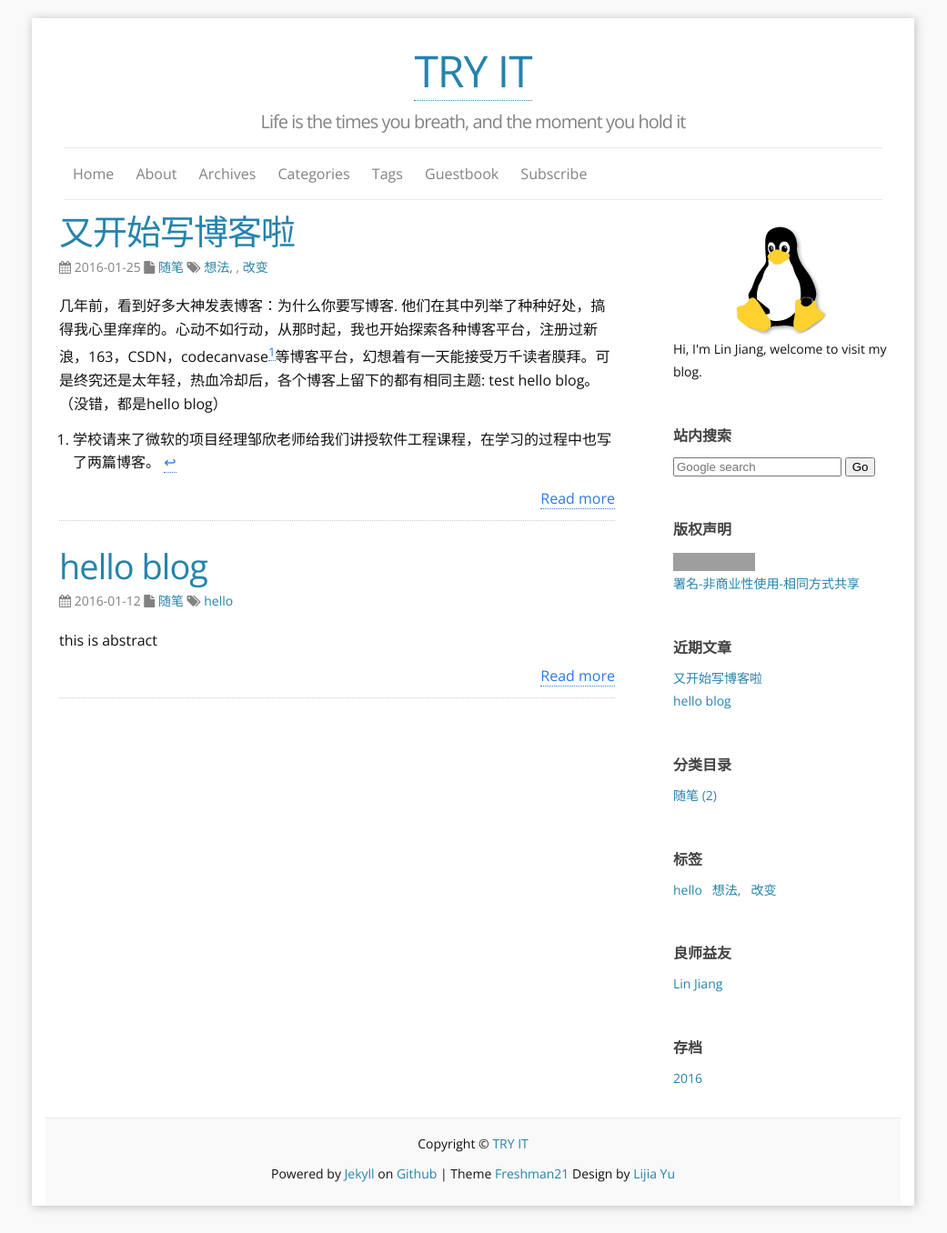
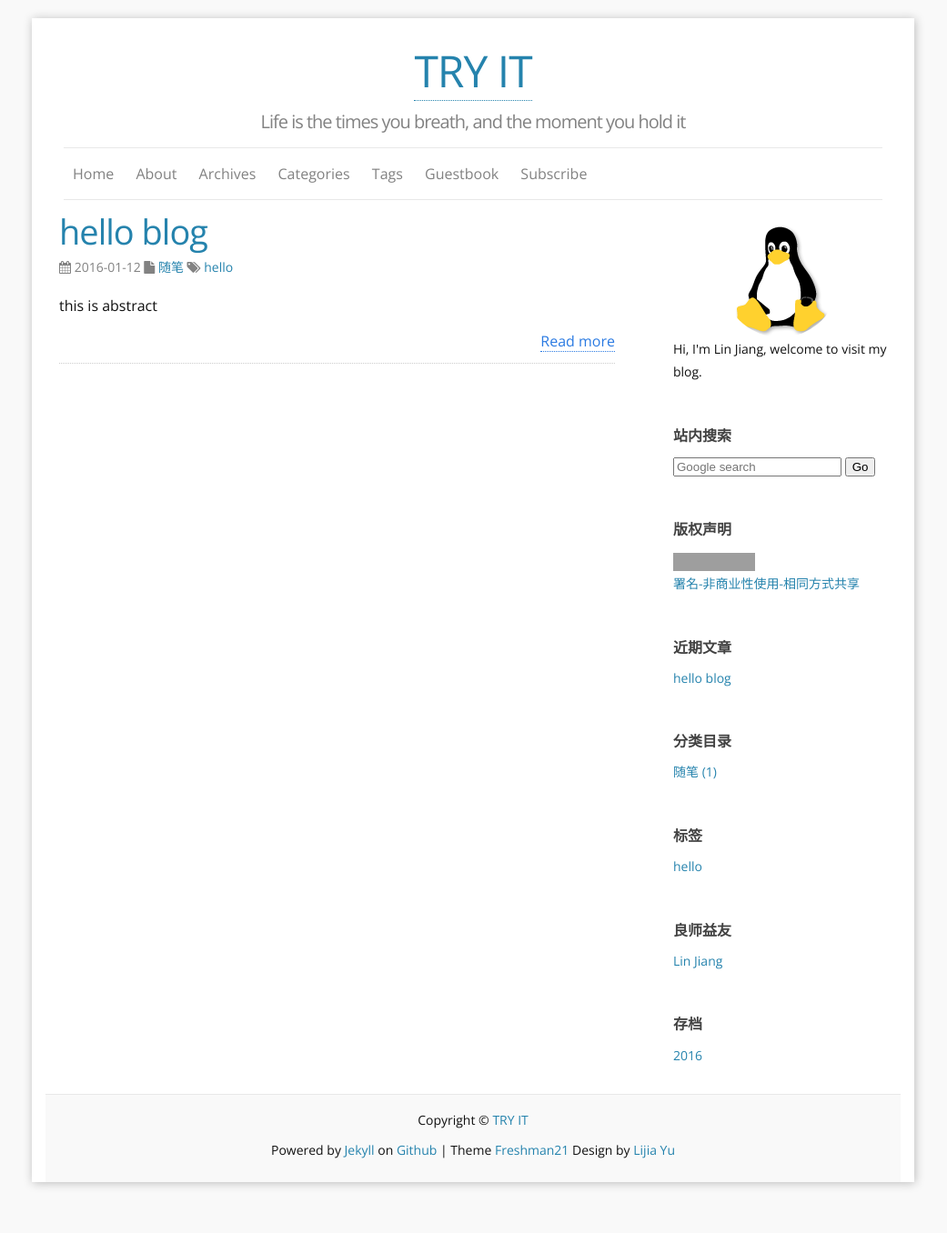
Before and after one commit to botma/blog, a Jekyll site: the page built from index.html, in a window 1280 px wide. Shown: the whole page at 91% size, without its empty margins (120-1161 px from the left). Built offline with Jekyll 4.4.1, drawn with Linux system fonts in a browser that asks for light colours; nearby versions of some CDN libraries; the list of posts is cut into pages by our own code; after the commit the page ends 1330 px from its top, so only the background shows below that; part of the change alters nothing that is shown; grey boxes are pictures that could not be loaded.

```diff
--- a/_posts/2016-01-25-start-writing-blog.md
+++ b/_posts/2016-01-25-start-writing-blog.md
@@ -1,6 +1,6 @@
 ---
 layout: post
-published: true
+published: false
 title: 又开始写博客啦
 category: 随笔
 tags:
@@ -37,6 +37,8 @@ tags:
 
 1. 分享。世界太大，我们太渺小，没有人能够经历所有的事情，分享我们从生活工作中拾得的经验和感悟，给予后来者一点点借鉴。
 
+1. 解释。很多时候，人总是抱怨别人不了解自己。现在想明白了，让别人了解你，理解你，是你自己的责任。其他人没有义务，没必要花费时间，精力。而如果碰到一个愿意倾听，主动去了解你的人，应该感到庆幸吧。
+
 
 ###2. 这个会有什么内容
 
```
